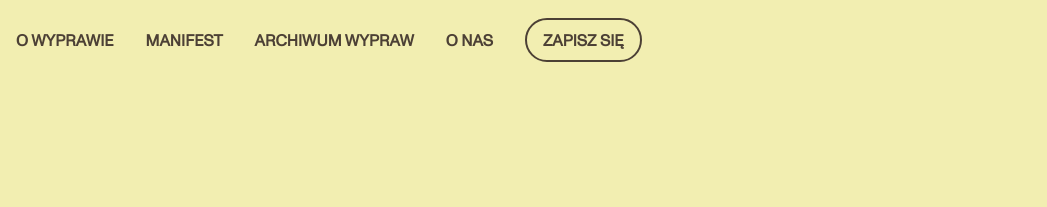
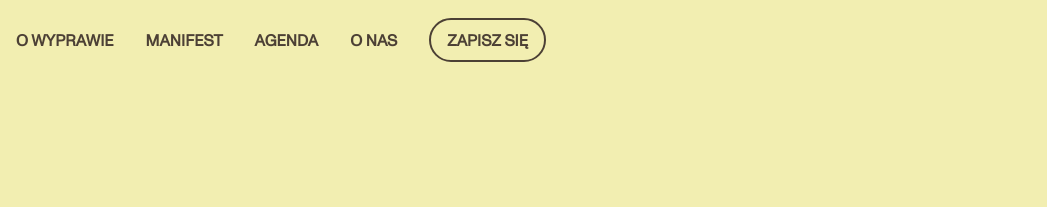
Before and after one commit to robocza/wyprawa, an Astro site: page / in a window 1280 px wide. Shown: the top 207 px of the page, 0-1047 px from the left. Built offline with nearby package versions, Linux system fonts and the light colour scheme; Astro itself is replaced by a stand-in of ours.

Commit message:
Replace archive with agenda in the menu

```diff
--- a/src/components/Nav/Menu.astro
+++ b/src/components/Nav/Menu.astro
@@ -1,6 +1,7 @@
 ---
 import MenuLink from './MenuLink.astro';
-import MenuTextArchive from '../../assets/menu/archiwum.svg';
+// import MenuTextArchive from '../../assets/menu/archiwum.svg';
+import MenuTextAgenda from '../../assets/menu/agenda.svg';
 import MenuTextManifesto from '../../assets/menu/manifest.svg';
 import MenuTextAbout from '../../assets/menu/o-nas.svg';
 import MenuTextInformation from '../../assets/menu/o-wyprawie.svg';
@@ -19,10 +20,10 @@ import MenuTextInformation from '../../assets/menu/o-wyprawie.svg';
             <div class="lg:hidden"><MenuTextManifesto /></div>
         </Fragment>
     </MenuLink>
-    <MenuLink title="Archiwum wypraw" url="/archiwum">
+    <MenuLink title="Agenda" url="/agenda">
         <Fragment slot="text">
-            <span class="hidden lg:inline">Archiwum wypraw</span>
-            <div class="lg:hidden"><MenuTextArchive /></div>
+            <span class="hidden lg:inline">Agenda</span>
+            <div class="lg:hidden"><MenuTextAgenda /></div>
         </Fragment>
     </MenuLink>
     <MenuLink title="O nas" url="https://grupa.robocza.org">
```
Also changed, not shown: src/assets/menu/agenda.svg (added).
